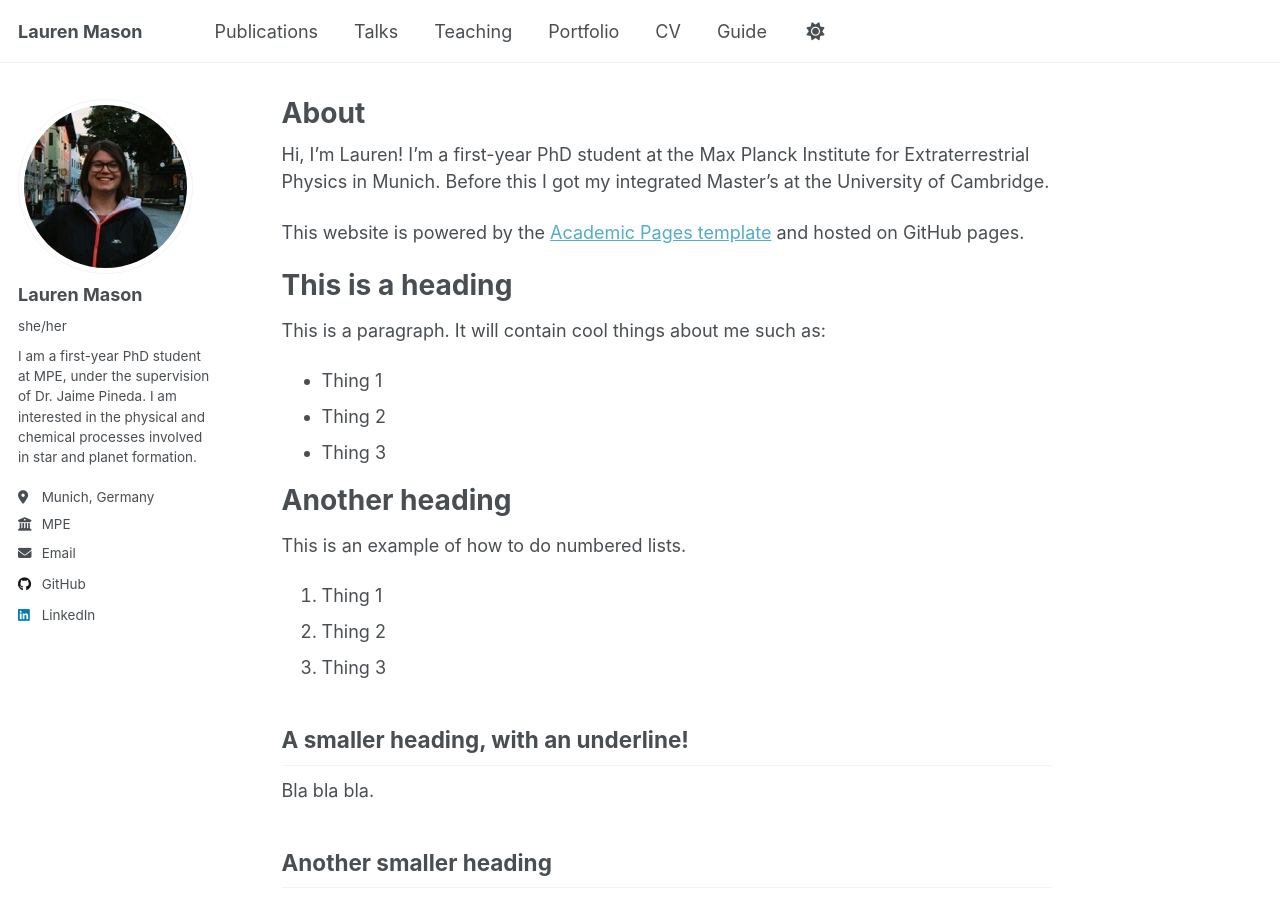
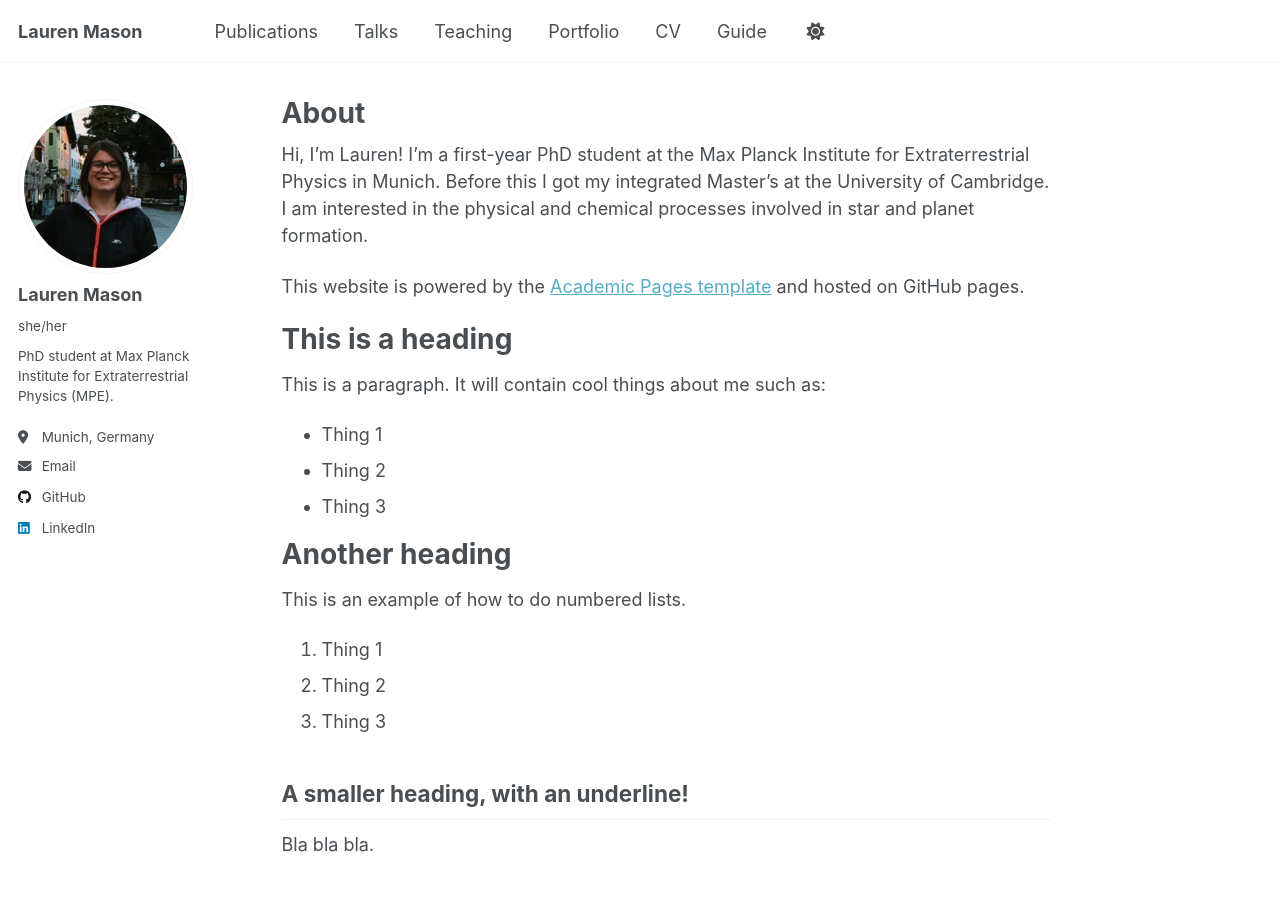
Before and after one commit to Lauren4476/Lauren4476.github.io, a Jekyll site: the page built from _pages/about.md, in a window 1280 px wide and 900 px high. Built offline with Jekyll 4.4.1, drawn with Linux system fonts in a browser that asks for light colours; a script that is not in the unit is left out.

Commit message:
update large and small bios

```diff
--- a/_config.yml
+++ b/_config.yml
@@ -25,9 +25,9 @@ author:
   avatar           : "profile_lauren_sq.jpg"
   name             : "Lauren Mason"
   pronouns         : "she/her"
-  bio              : "I am a first-year PhD student at MPE, under the supervision of Dr. Jaime Pineda. I am interested in the physical and chemical processes involved in star and planet formation."
+  bio              : "PhD student at Max Planck Institute for Extraterrestrial Physics (MPE)."
   location         : "Munich, Germany"
-  employer         : "MPE"
+  employer         : # "MPE"
   uri              : # URL
   email            : "lauren.mason2010@hotmail.co.uk"
 
```
Also changed, not shown: _pages/about.md (+1 -1 lines).
